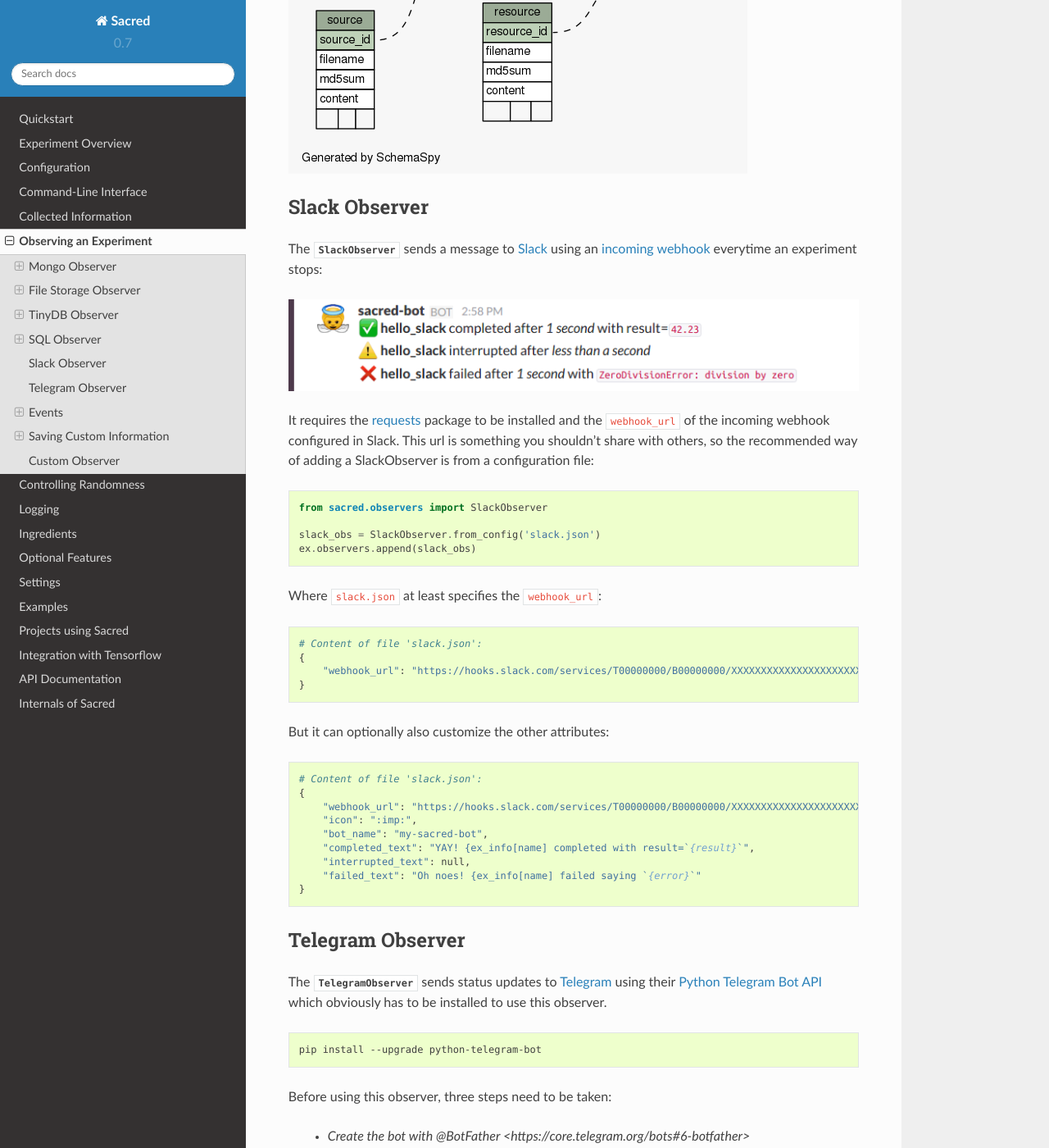
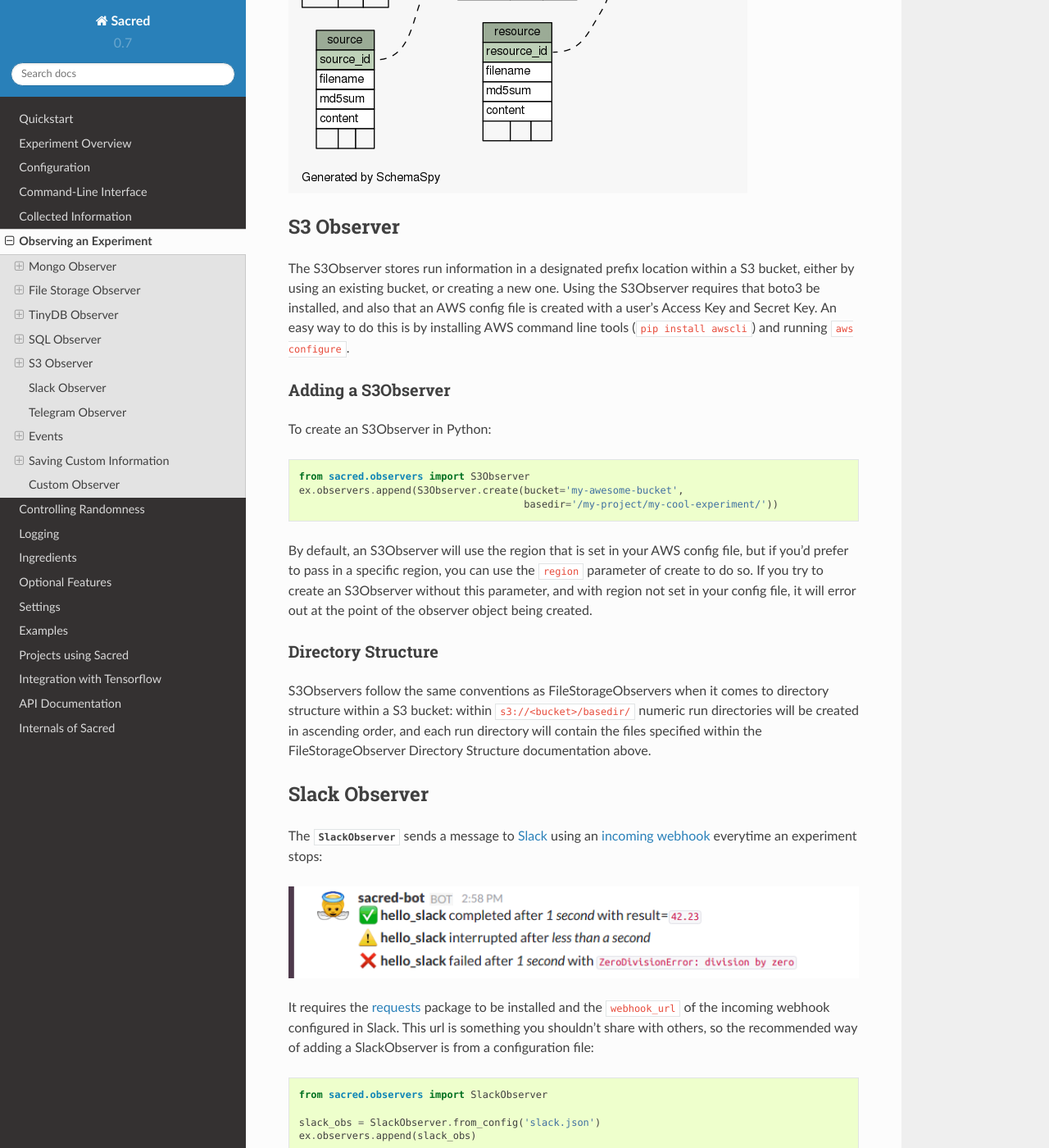
Before and after one commit to IDSIA/sacred, a Sphinx documentation site: the page built from docs/observers.rst, in a window 1280 px wide and 1400 px high, scrolled down 12075 px. Shown: the whole window at 82% size. Built offline with Sphinx 7.4.7 and the Read the Docs theme 2.0.0, drawn with Linux system fonts in a browser that asks for light colours; some of the changed text lies outside the part shown.

Commit message:
start to write s3observer docs

```diff
--- a/docs/observers.rst
+++ b/docs/observers.rst
@@ -20,6 +20,7 @@
    to store run information in a JSON file.
  * The :ref:`sql_observer` connects to any SQL database and will store the
    relevant information there.
+ * The :ref:`s3_observer` stores run information within an AWS S3 bucket
 
 But if you want the run information stored some other way, it is easy to write
 your own :ref:`custom_observer`.
@@ -591,6 +592,42 @@
 .. image:: images/sql_schema.png
 
 
+.. _s3_observer:
+
+S3 Observer
+============
+The S3Observer stores run information in a designated prefix location within a S3 bucket, either by
+using an existing bucket, or creating a new one. Using the S3Observer requires that boto3 be
+installed, and also that an AWS config file is created with a user's Access Key and Secret Key.
+An easy way to do this is by installing AWS command line tools (``pip install awscli``) and
+running ``aws configure``.
+
+Adding a S3Observer
+--------------------
+
+To create an S3Observer in Python:
+
+.. code-block:: python
+
+    from sacred.observers import S3Observer
+    ex.observers.append(S3Observer.create(bucket='my-awesome-bucket',
+                                          basedir='/my-project/my-cool-experiment/'))
+
+By default, an S3Observer will use the region that is set in your AWS config file, but if you'd
+prefer to pass in a specific region, you can use the ``region`` parameter of create to do so.
+If you try to create an S3Observer without this parameter, and with region not set in your config
+file, it will error out at the point of the observer object being created.
+
+
+
+Directory Structure
+--------------------
+
+S3Observers follow the same conventions as FileStorageObservers when it comes to directory
+structure within a S3 bucket: within ``s3://<bucket>/basedir/`` numeric run directories will be
+created in ascending order, and each run directory will contain the files specified within the
+FileStorageObserver Directory Structure documentation above.
+
 
 Slack Observer
 ==============
```
Also changed, not shown: other parts of docs/observers.rst (+1 -1 lines).
